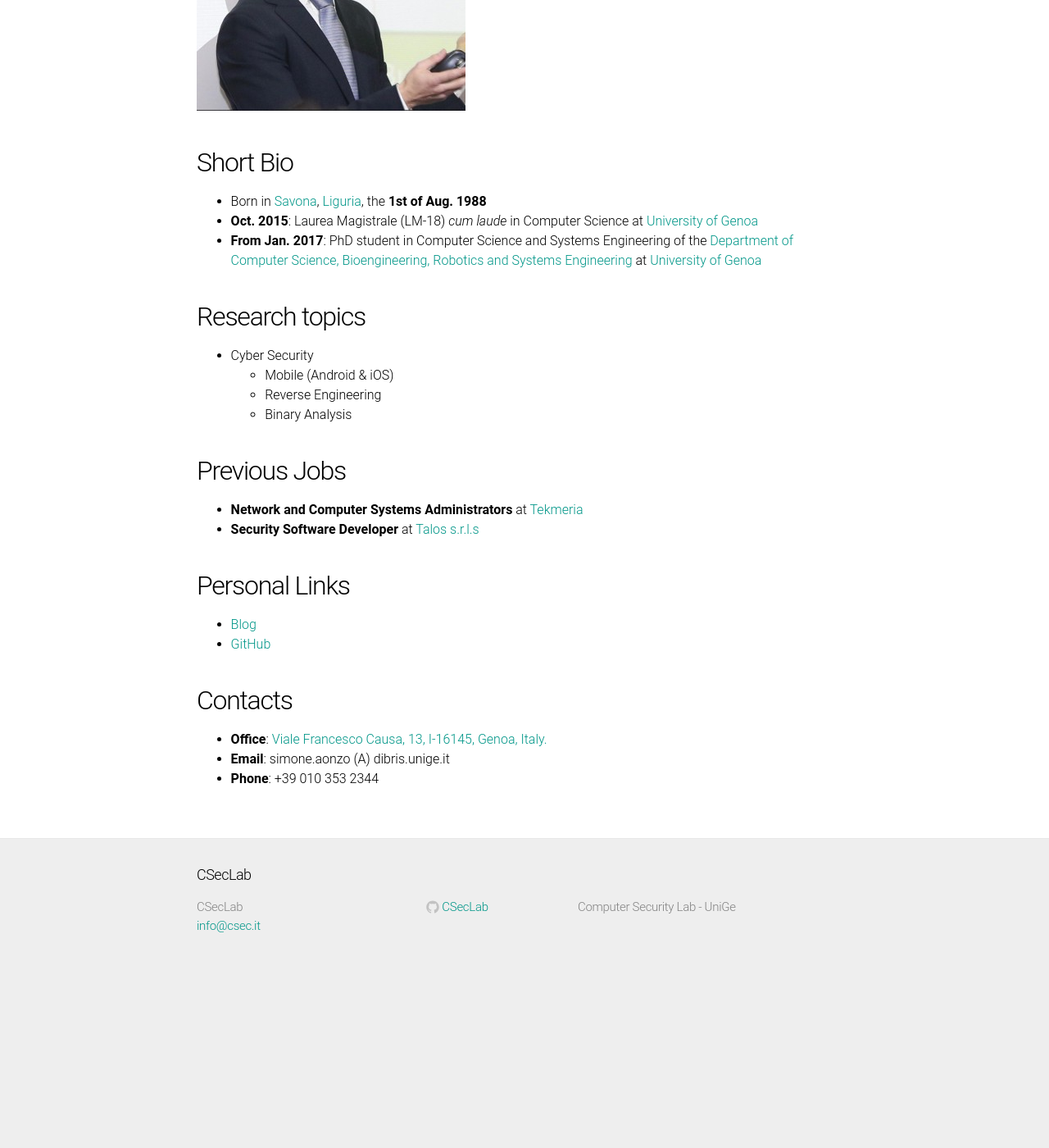
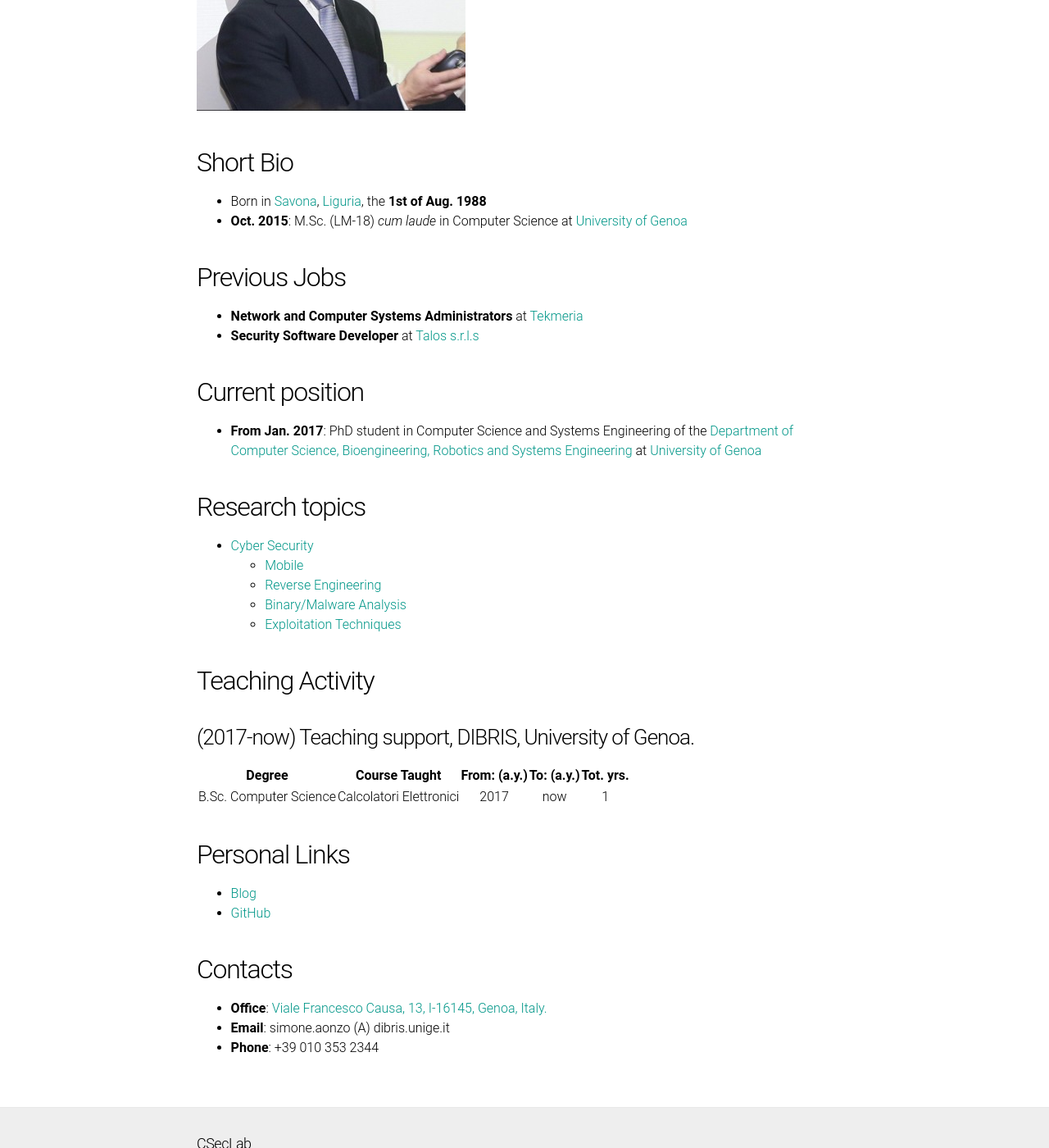
Before and after one commit to CSecLab/cseclab.github.io, a Jekyll site: the page built from aonzoHP.md, in a window 1280 px wide and 1400 px high, scrolled down 525 px. Shown: the whole window at 82% size. Built offline with Jekyll 4.4.1, drawn with Linux system fonts in a browser that asks for light colours; before the commit the page ends 1710 px from its top, so only the background shows below that.

Commit message:
fix simone

```diff
--- a/aonzoHP.md
+++ b/aonzoHP.md
@@ -10,28 +10,41 @@ title: Homepage of Simone Aonzo
 
 
 ## Short Bio
-
 - Born in [Savona](https://en.wikipedia.org/wiki/Savona), [Liguria](https://en.wikipedia.org/wiki/Liguria), the **1st of Aug. 1988**
-- **Oct. 2015**: Laurea Magistrale (LM-18) *cum laude* in Computer Science at [University of Genoa](https://en.wikipedia.org/wiki/University_of_Genoa)
-- **From Jan. 2017**: PhD student in Computer Science and Systems Engineering of the [Department of Computer Science, Bioengineering, Robotics and Systems Engineering](http://www.dibris.unige.it/) at [University of Genoa](https://en.wikipedia.org/wiki/University_of_Genoa)
-
-## Research topics
-- Cyber Security
-  * Mobile (Android & iOS)
-  * Reverse Engineering
-  * Binary Analysis
+- **Oct. 2015**: M.Sc. (LM-18) *cum laude* in Computer Science at [University of Genoa](https://en.wikipedia.org/wiki/University_of_Genoa)
 
 
 ## Previous Jobs
-
 - **Network and Computer Systems Administrators** at [Tekmeria](http://teknoos.it)
 - **Security Software Developer** at [Talos  s.r.l.s](http://www.talos-sec.com)
+
+
+## Current position
+- **From Jan. 2017**: PhD student in Computer Science and Systems Engineering of the [Department of Computer Science, Bioengineering, Robotics and Systems Engineering](http://www.dibris.unige.it/) at [University of Genoa](https://en.wikipedia.org/wiki/University_of_Genoa)
+
+
+## Research topics
+- [Cyber Security](https://en.wikipedia.org/wiki/Computer_security)
+  * [Mobile](https://en.wikipedia.org/wiki/Mobile_security)
+  * [Reverse Engineering](https://en.wikipedia.org/wiki/Reverse_engineering)
+  * [Binary/Malware Analysis](https://en.wikipedia.org/wiki/Malware_analysis)
+  * [Exploitation Techniques](https://en.wikipedia.org/wiki/Exploit_(computer_security))
+
+
+## Teaching Activity
+
+### (2017-now) Teaching support, DIBRIS, University of Genoa.
+
+|                Degree               |      Course Taught      | From: (a.y.) | To: (a.y.) | Tot. yrs. |
+|:-----------------------------------:|:-----------------------:|:------------:|:----------:|:---------:|
+|        B.Sc. Computer Science       | Calcolatori Elettronici |    2017      |     now    |     1     |
 
 ## Personal Links
 
 - [Blog](https://sixthevicious.wordpress.com/)
 - [GitHub](https://github.com/six110)
 
+
 ## Contacts
 
 - **Office**: [Viale Francesco Causa, 13, I-16145, Genoa, Italy.](https://www.google.it/maps/place/44°24'07.0%22N+8°57'38.7%22E/@44.4019444,8.9596557,18z/data=!3m1!4b1!4m5!3m4!1s0x0:0x0!8m2!3d44.401932!4d8.960757)
```
